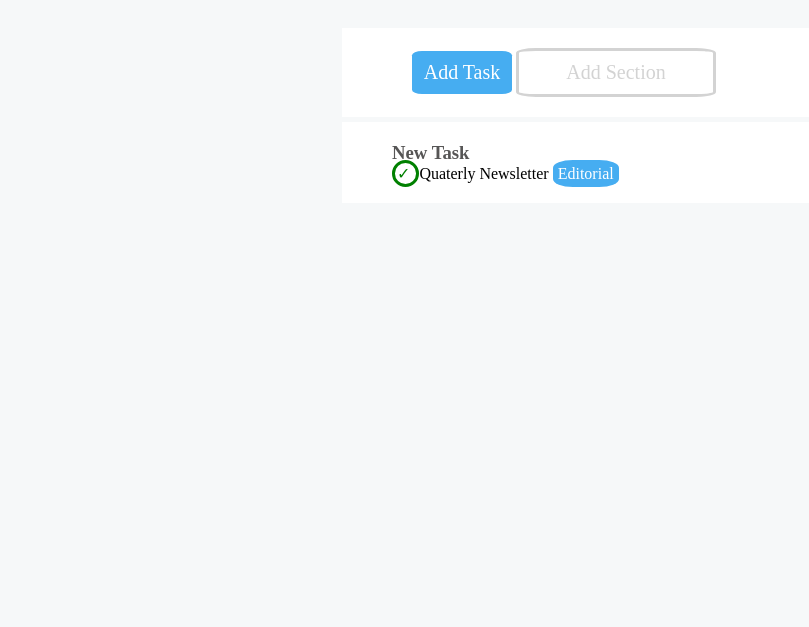
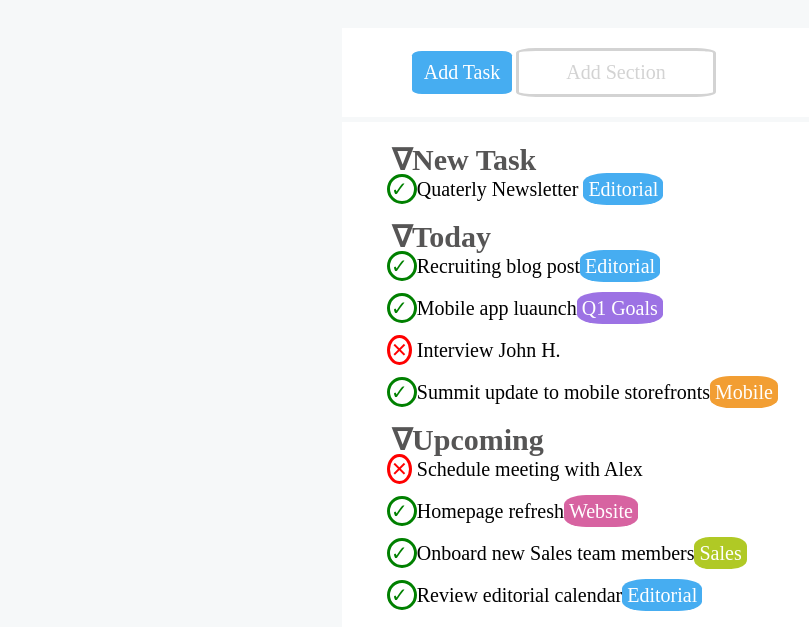
Before and after one commit to Oltion-Koceku/html-css-toboolist, a plain HTML site: page index.html in a window 1280 px wide. Shown: the part 180-807 px from the top of the page, without its empty margins (58-867 px from the left). Drawn offline with Linux system fonts and the light colour scheme.

Commit message:
[end] Lista

```diff
--- a/assets/style/style.css
+++ b/assets/style/style.css
@@ -23,14 +23,23 @@ h1 {
 
 }
 
-h3{
+h2{
 color: rgb(86, 85, 85);
+padding-left: 30px;
+font-size: 30px;
+
+}
+
+h2::before{
+content: ' ∇';
+
 }
 
 
 li{
-
+padding-left: 25px;
 list-style-type: none;
+font-size: 20px;
 }
 
 ul li::before{
@@ -38,7 +47,7 @@ content: ' ✓ ';
 border-color: green;
 border-style: solid;
 border-radius: 50%;
-padding: 2px;
+padding: 1px;
 color: green;
 
 }
@@ -103,16 +112,39 @@ header {
   background-color: white;
   margin-left: 400px;
   margin-top: 5px;
-  padding-left: 50px;
 }
 
 .tag{
 padding: 5px;
 width: 100px;
 border-radius: 30%;
-background-color: #46adf1;
 color: white;
 }
 
+.blu{
+background-color: #46adf1;
+}
+.viola{
+background-color: #9c72e4;
+}
+.verde{
+background-color: ##64C0A9;
+}
+.arancio{
+background-color: #F29E33;
+}
+.rosa{
+background-color: #D763A1;
+}
+.giallo{
+background-color: #B0C925;
+}
+
+.x::before{
+  content:'	✕' ;
+  border-color: red;
+  color: red;
+
+}
 
 /* footer */
--- a/index.html
+++ b/index.html
@@ -34,15 +34,55 @@
       <div class="container2">
         <div class="lista">
           <ul>
-            <h3>New Task</h3>
+            <h2>New Task</h2>
               <li>
-                Quaterly Newsletter <span class="tag">Editorial</span>
+                Quaterly Newsletter <span class="tag blu">Editorial</span>
+              </li>
+          </ul>
+          <br>
+        <div class="">
+          <ul>
+            <h2>Today</h2>
+              <li>
+                Recruiting blog post<span class="tag blu">Editorial</span>
+              </li>
+              <br>
+              <li>
+                Mobile app luaunch<span class="tag viola">Q1 Goals</span>
+              </li>
+              <br>
+              <li class="x">
+                Interview John H. <span class="tag verde">Recruiting</span>
+              </li>
+              <br>
+              <li>
+                Summit update to mobile storefronts<span class="tag arancio">Mobile</span>
+              </li>
+          </ul>
+          <br>
+        <div class="">
+          <ul>
+            <h2>Upcoming</h2>
+              <li class="x">
+                Schedule meeting with Alex
+              </li>
+              <br>
+              <li>
+                Homepage refresh<span class="tag rosa">Website</span>
+              </li>
+              <br>
+              <li>
+                Onboard new Sales team members<span class="tag giallo">Sales</span>
+              </li>
+              <br>
+              <li>
+                Review editorial calendar<span class="tag blu">Editorial</span>
               </li>
           </ul>
         </div>
       </div>
 
-
+      <!-- /lista -->
 
 
   </main>
```
